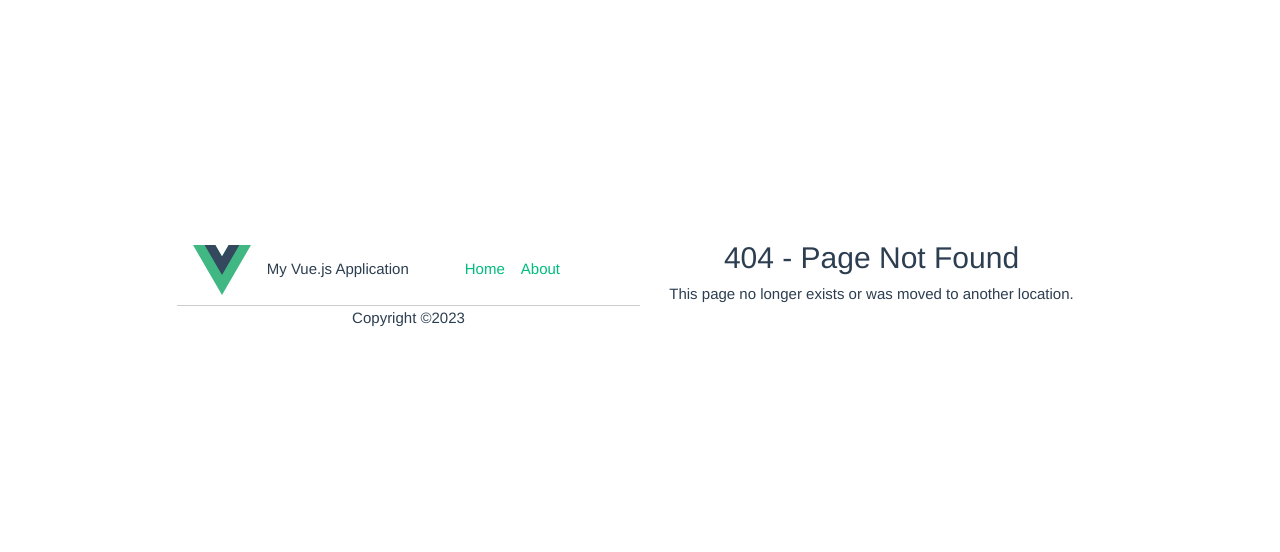
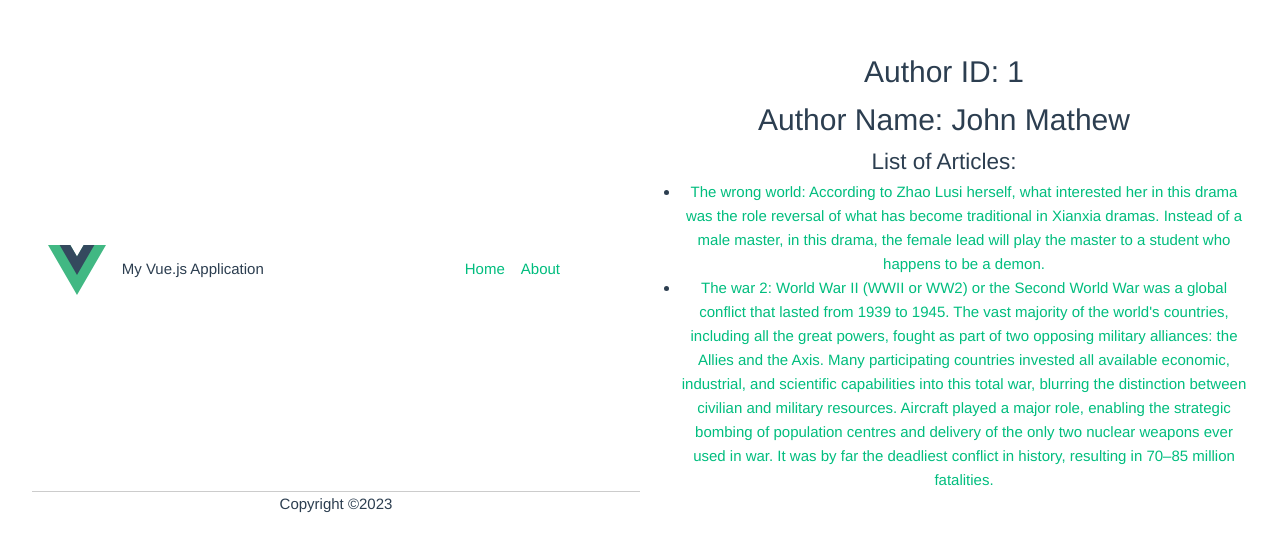
Before and after one commit to wyattvo2019/Convert-PythonVueJS-To-VueJS, a Vue app: page /author/1 in a window 1280 px wide. Before the commit this address had no page. Shown: the part 148-700 px from the top of the page. Built offline with nearby package versions, Linux system fonts and the light colour scheme.

Commit message:
Add Author and Article

```diff
--- /dev/null
+++ b/src/data/data.js
@@ -0,0 +1,20 @@
+export default {
+  "author":[
+    {
+      id: 1,
+      name: "John Mathew",
+      slug: "1"
+    },
+    {
+      id: 2,
+      name: "Aelita Storn",
+      slug: "2"
+    }
+  ],
+  "article":[
+    {id: 1, author_id: 1, name: "The wrong world", slug: "1", content: "According to Zhao Lusi herself, what interested her in this drama was the role reversal of what has become traditional in Xianxia dramas.  Instead of a male master, in this drama, the female lead will play the master to a student who happens to be a demon."},
+      {id: 2, author_id: 1, name: "The war 2", slug: "2", content: "World War II (WWII or WW2) or the Second World War was a global conflict that lasted from 1939 to 1945. The vast majority of the world's countries, including all the great powers, fought as part of two opposing military alliances: the Allies and the Axis. Many participating countries invested all available economic, industrial, and scientific capabilities into this total war, blurring the distinction between civilian and military resources. Aircraft played a major role, enabling the strategic bombing of population centres and delivery of the only two nuclear weapons ever used in war. It was by far the deadliest conflict in history, resulting in 70–85 million fatalities."},
+      {id: 3, author_id: 2, name: "The lyoko", slug: "3", content: "When a group of four boarding school students discover a supercomputer housed inside an abandoned factory, they find a virtual world called Lyoko and awaken a sentient multi-agent system virus that tries to take over the real world."},
+      {id: 4, author_id: 2, name: "The Skid", slug: "4", content: "Code Lyoko tells the story of a group of students who uncover a parallel universe called Lyoko inside a super-computer that is threatened by a renegade program named XANA that could destroy the world."}
+  ]
+}
--- a/src/router/index.js
+++ b/src/router/index.js
@@ -4,7 +4,8 @@ import Home from "@/views/Home.vue"
 import PageNotFound from '@/views/PageNotFound.vue'
 import AirportDetail from '@/views/AirportDetail.vue'
 import AirportDestinations from '@/views/AirportDestinations.vue'
-
+import AuthorDetail from "../views/AuthorDetail.vue"
+import Article from "../views/Article.vue"
 const routes = [
   {
     path: "/",
@@ -33,6 +34,16 @@ const routes = [
     name: "PageNotFound",
     component: PageNotFound,
   },
+  {
+    path: '/author/:slug',
+    name: "AuthorDetail",
+    component: AuthorDetail,
+  },
+  {
+    path: '/article/:slug',
+    name: "Article",
+    component: Article,
+  },
 ]
 
 const router = createRouter({
--- /dev/null
+++ b/src/views/Article.vue
@@ -0,0 +1,30 @@
+<!-- eslint-disable vue/multi-word-component-names -->
+<template>
+  <h1>Article Name: {{ article.name }}</h1>
+  <h1>Author:
+    <router-link
+    :to="{ name: 'AuthorDetail', params: { slug: author.slug } }"
+    >
+      {{ author.name }}
+    </router-link>
+  </h1>
+  <h5>{{ article.content }}</h5>
+</template>
+<script>
+  import { computed } from 'vue'
+  import { useRoute } from 'vue-router'
+  import allData from "../data/data"
+
+  export default {
+    setup() {
+      const route = useRoute()
+      const article = computed(() => {
+        return allData.article.filter(a => a.slug === route.params.slug)[0]
+      })
+      const author = computed(() => {
+        return allData.author.filter(a => a.id === article.value.author_id)[0]
+      })
+    return { article, author }
+  }
+}
+</script>
--- /dev/null
+++ b/src/views/AuthorDetail.vue
@@ -0,0 +1,41 @@
+<template>
+  <div v-if="author">
+    <h1>Author ID: {{ author.id }}</h1>
+    <h1>Author Name: {{ author.name }}</h1>
+    <h2> List of Articles:</h2>
+    <ul>
+      <li v-for="(article, i) in articles" :key="i">
+        <router-link
+          :key="article.id"
+          :to="{ name: 'Article', params: { slug: article.slug } }"
+        >
+          {{ article.name }}: {{ article.content }}
+        </router-link>
+      </li>
+    </ul>
+  </div>
+</template>
+<script>
+import { computed, onMounted } from 'vue'
+import { useRoute } from 'vue-router'
+import allData from "../data/data"
+import router from '@/router'
+export default {
+  setup() {
+    const route = useRoute()
+    const author = computed(() => {
+      return allData.author.filter(a => a.slug === route.params.slug)[0]
+    })
+    const articles = computed(() => {
+      return allData.article.filter(a => a.author_id === author.value.id)
+    })
+    onMounted(() => {
+   	if (!author.value) {
+   		// Navigate to 404 page here
+       router.push({ name: 'PageNotFound' })
+   	}
+   })
+    return { author, articles }
+  }
+}
+</script>
--- a/src/views/Home.vue
+++ b/src/views/Home.vue
@@ -11,17 +11,28 @@
       <p>{{ airport.name }}</p>
       <p>{{ airport.city }}, {{ airport.state }}</p>
     </router-link>
+    <router-link
+      v-for="author in allData.author"
+      :key="author.id"
+      class="airport"
+      :to="{ name: 'AuthorDetail', params: { slug: author.slug } }"
+    >
+      <p>{{ author.name }}</p>
+      <p>{{ author.id }}</p>
+      <p>{{ author.slug }}</p>
+    </router-link>
   </div>
 </template>
 
 <script>
 import { ref } from 'vue'
 import allAirports from '@/data/airports.js'
-
+import allDatas from "../data/data"
 export default {
   setup() {
     const airports = ref(allAirports)
-		return { airports }
+    const allData = ref(allDatas)
+		return { airports, allData }
 	}
 }
 </script>
```
